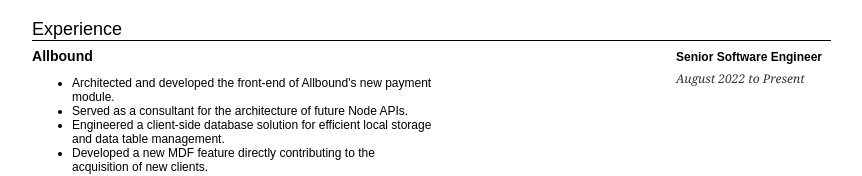
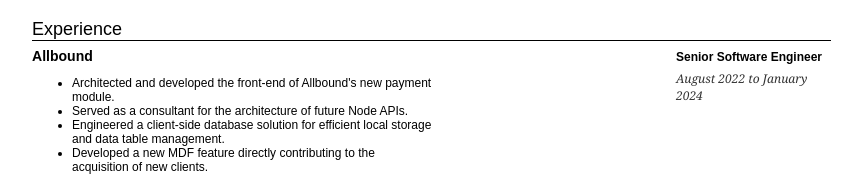
Before and after one commit to geoffolson/resume, a Next.js app: page / in a window 1280 px wide. Shown: the part 243-419 px from the top of the page, without its empty margins (208-1070 px from the left). Built offline with nearby package versions, Linux system fonts and the light colour scheme.

Commit message:
update duration at allbound

```diff
--- a/pages/index.tsx
+++ b/pages/index.tsx
@@ -9,7 +9,7 @@
   {
     company: "Allbound",
     title: "Senior Software Engineer",
-    duration: "August 2022 to Present",
+    duration: "August 2022 to January 2024",
     accomplishments: [
       "Architected and developed the front-end of Allbound's new payment module.",
       "Served as a consultant for the architecture of future Node APIs.",
```
